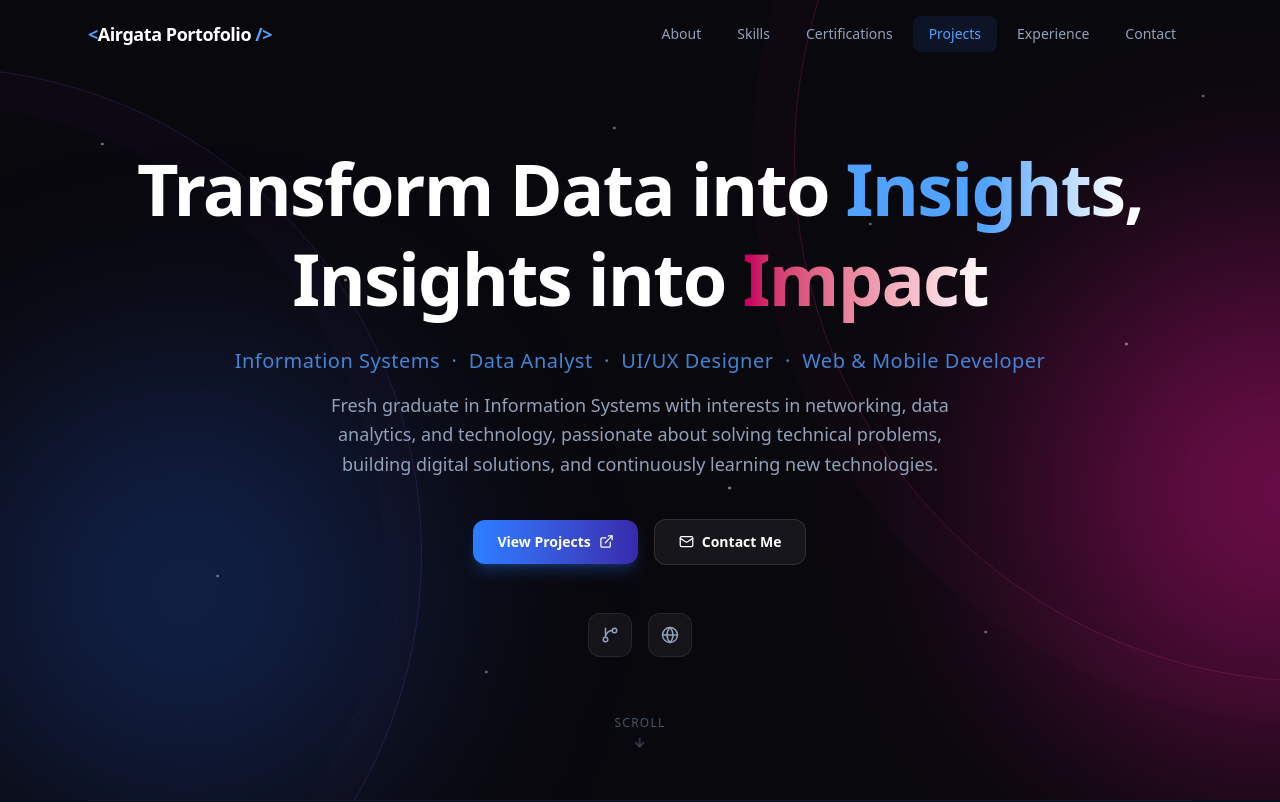
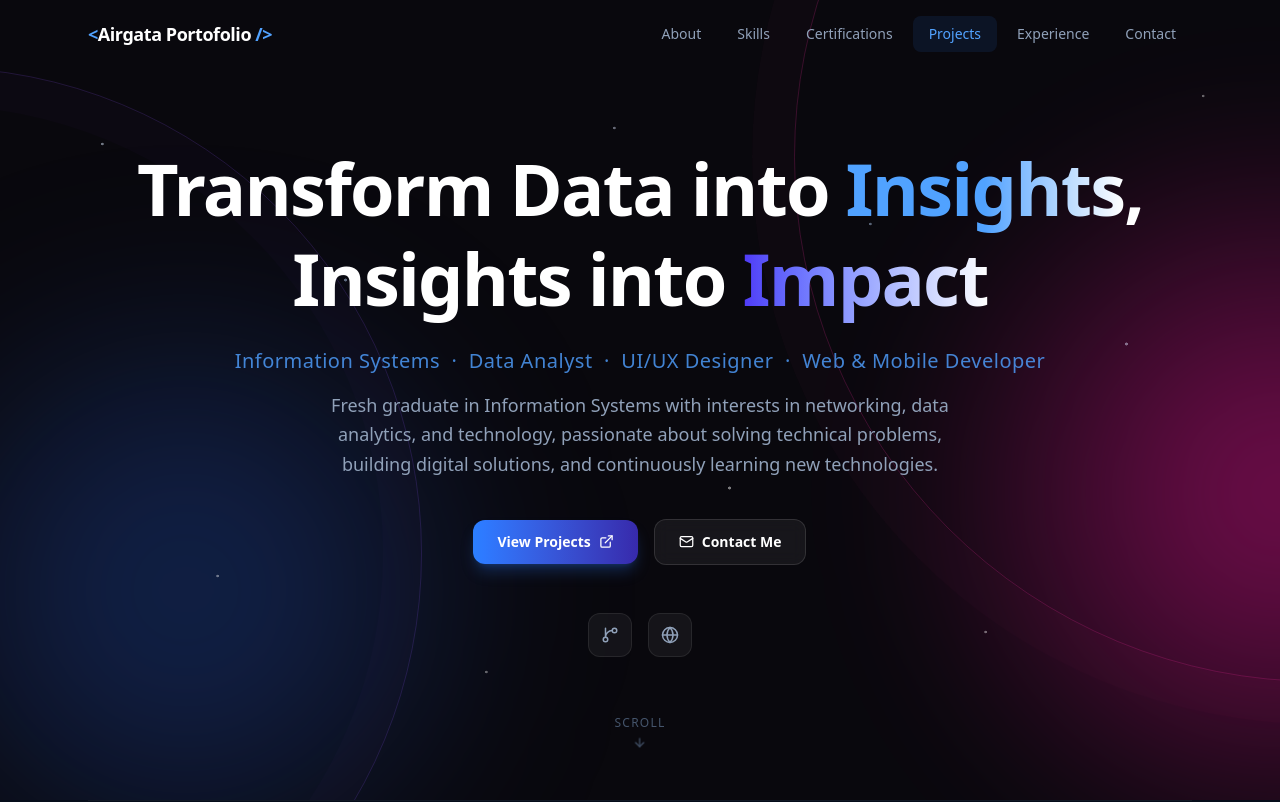
Before and after one commit to airawa23/airgata-portfolio, a React (Vite) app: page / in a window 1280 px wide. Shown: the top 802 px of the page. Built offline with nearby package versions, Linux system fonts and the light colour scheme.

Commit message:
revised minor hero section

```diff
--- a/src/components/Hero.jsx
+++ b/src/components/Hero.jsx
@@ -37,7 +37,7 @@ export default function Hero() {
           </span>
           , <br className="hidden md:block" />
           Insights into{" "}
-          <span className="bg-gradient-to-r from-pink-700 to-white bg-clip-text text-transparent">
+          <span className="bg-gradient-to-r from-indigo-600 to-white bg-clip-text text-transparent">
             Impact
           </span>
         </h1>
```
